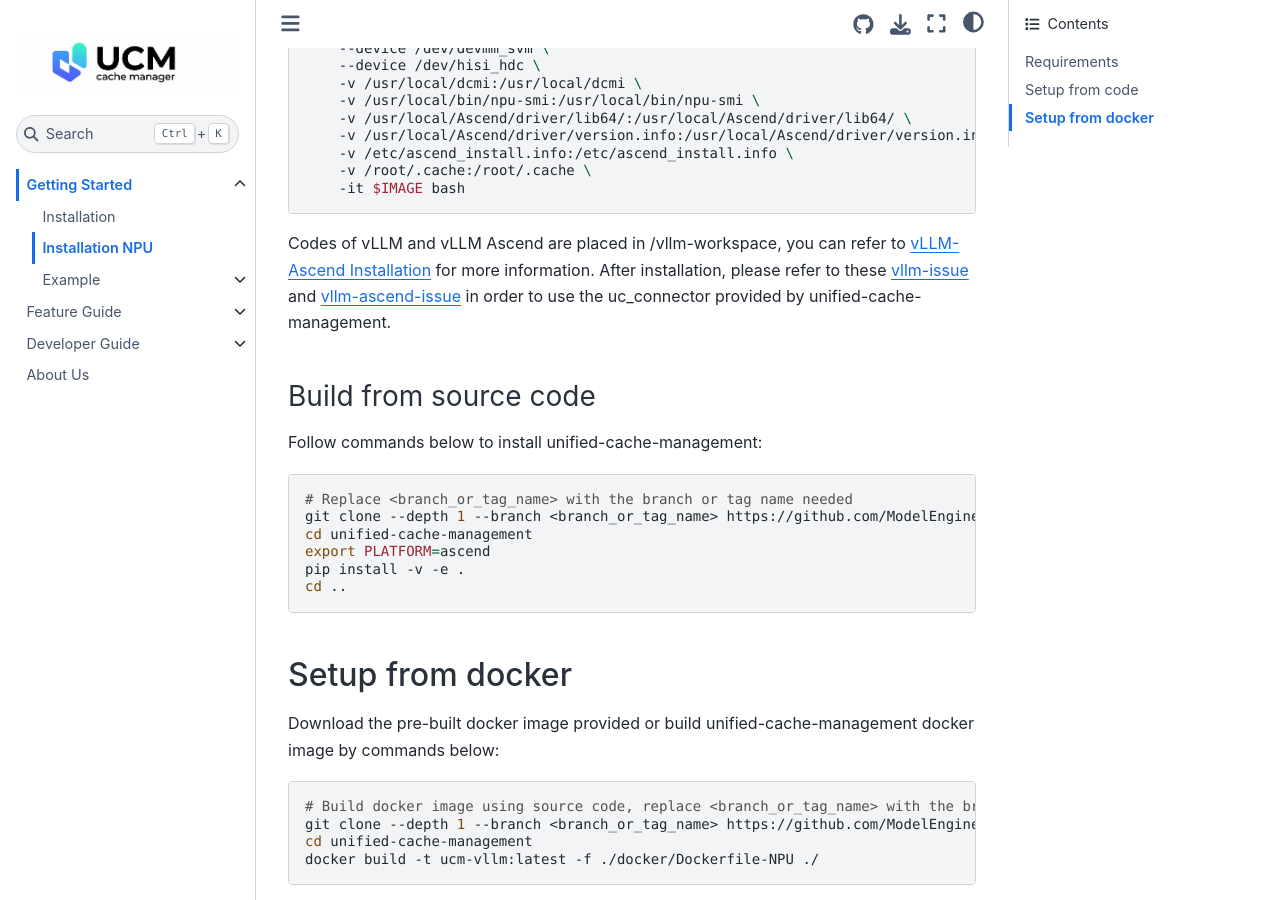
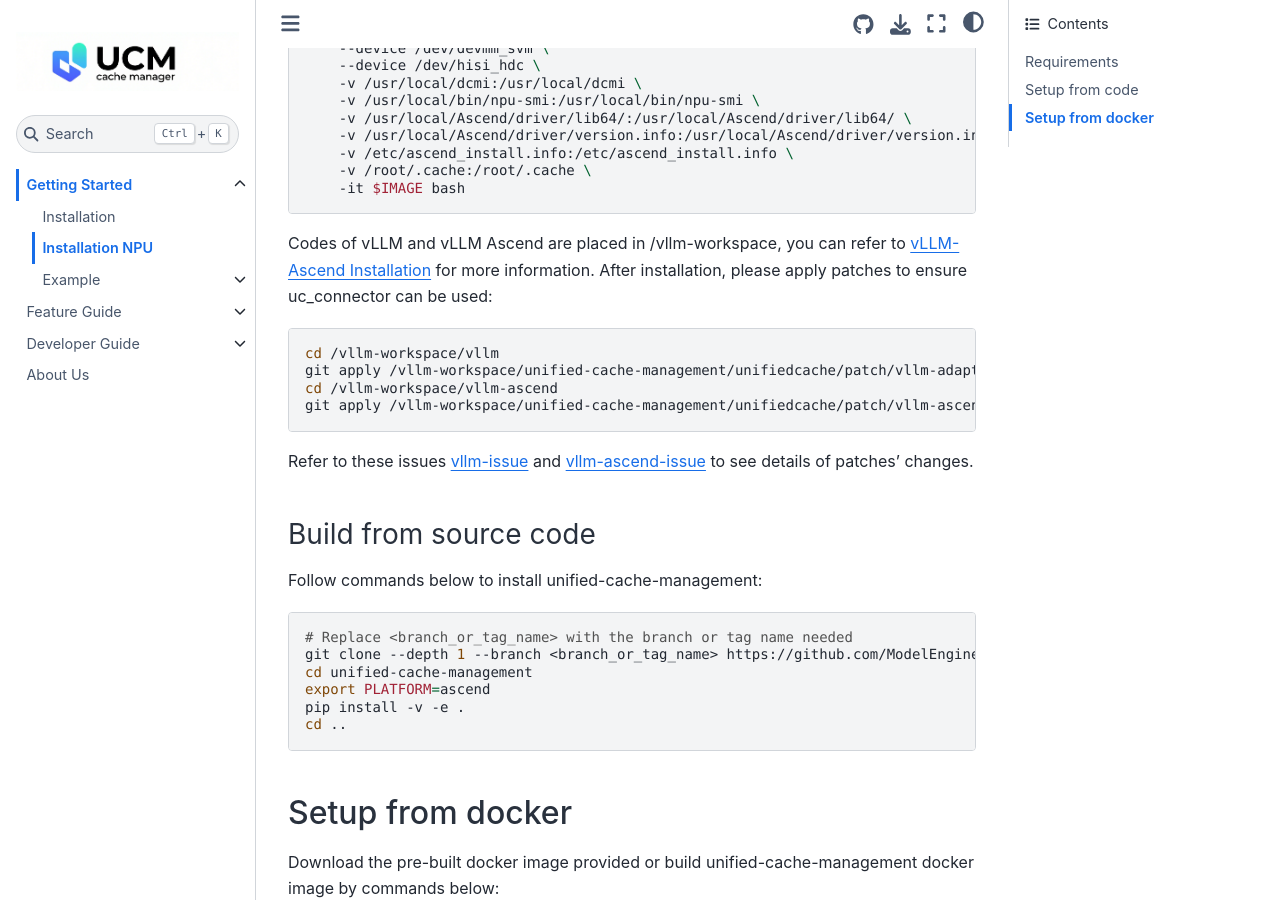
Before and after one commit to zhou-haitao/zhou-haitao.github.io, a Sphinx documentation site: the page built from docs/source/getting-started/installation_npu.md, in a window 1280 px wide and 900 px high, scrolled down 1062 px. Built offline with Sphinx 7.4.7 and the Sphinx Book theme 1.1.4, drawn with Linux system fonts in a browser that asks for light colours.

Commit message:
[Doc] update install doc using patch to build from source code (#68)

````diff
--- a/docs/source/getting-started/installation_npu.md
+++ b/docs/source/getting-started/installation_npu.md
@@ -39,7 +39,14 @@ docker run --rm \
     -v /root/.cache:/root/.cache \
     -it $IMAGE bash
 ```
-Codes of vLLM and vLLM Ascend are placed in /vllm-workspace, you can refer to [vLLM-Ascend Installation](https://vllm-ascend.readthedocs.io/en/latest/installation.html) for more information. After installation, please refer to these [vllm-issue](https://github.com/vllm-project/vllm/issues/21702) and [vllm-ascend-issue](https://github.com/vllm-project/vllm-ascend/issues/2057) in order to use the uc_connector provided by unified-cache-management.
+Codes of vLLM and vLLM Ascend are placed in /vllm-workspace, you can refer to [vLLM-Ascend Installation](https://vllm-ascend.readthedocs.io/en/latest/installation.html) for more information. After installation, please apply patches to ensure uc_connector can be used:
+```bash
+cd /vllm-workspace/vllm
+git apply /vllm-workspace/unified-cache-management/unifiedcache/patch/vllm-adapt.patch
+cd /vllm-workspace/vllm-ascend
+git apply /vllm-workspace/unified-cache-management/unifiedcache/patch/vllm-ascend-adapt.patch
+```
+Refer to these issues [vllm-issue](https://github.com/vllm-project/vllm/issues/21702) and [vllm-ascend-issue](https://github.com/vllm-project/vllm-ascend/issues/2057) to see details of patches' changes.
 
 ### Build from source code
 Follow commands below to install unified-cache-management:
````
Also changed, not shown: docs/source/getting-started/installation.md (+6 -1 lines).
